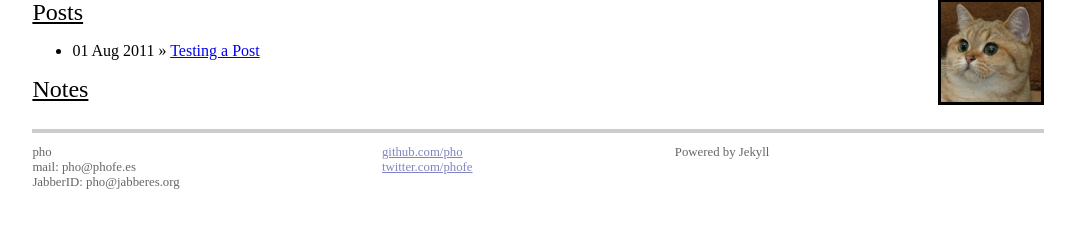
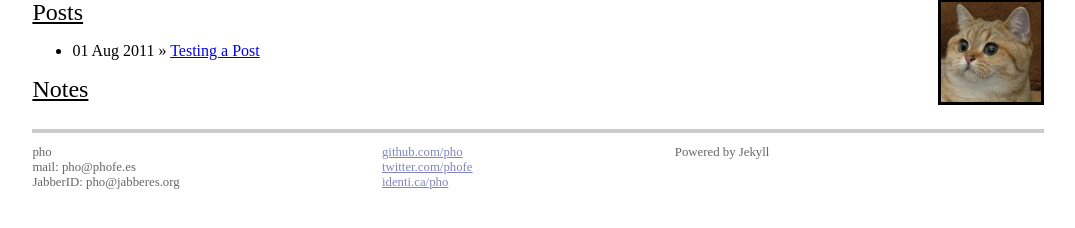
Before and after one commit to pho/blog, a Jekyll site: the page built from index.html, in a window 1280 px wide. Shown: the part 77-305 px from the top of the page, without its empty margins (102-1177 px from the left). Built offline with Jekyll 4.4.1, drawn with Linux system fonts in a browser that asks for light colours.

Commit message:
added identi.ca in default footer

```diff
--- a/_layouts/default.html
+++ b/_layouts/default.html
@@ -30,6 +30,7 @@ JabberID: pho@jabberes.org
 <p>
 <a href="http://github.com/pho/">github.com/pho</a><br />
 <a href="http://twitter.com/phofe/">twitter.com/phofe</a><br />
+<a href="http://identi.ca/pho/">identi.ca/pho</a><br />
 </p>
 </div>
 <p>
```
